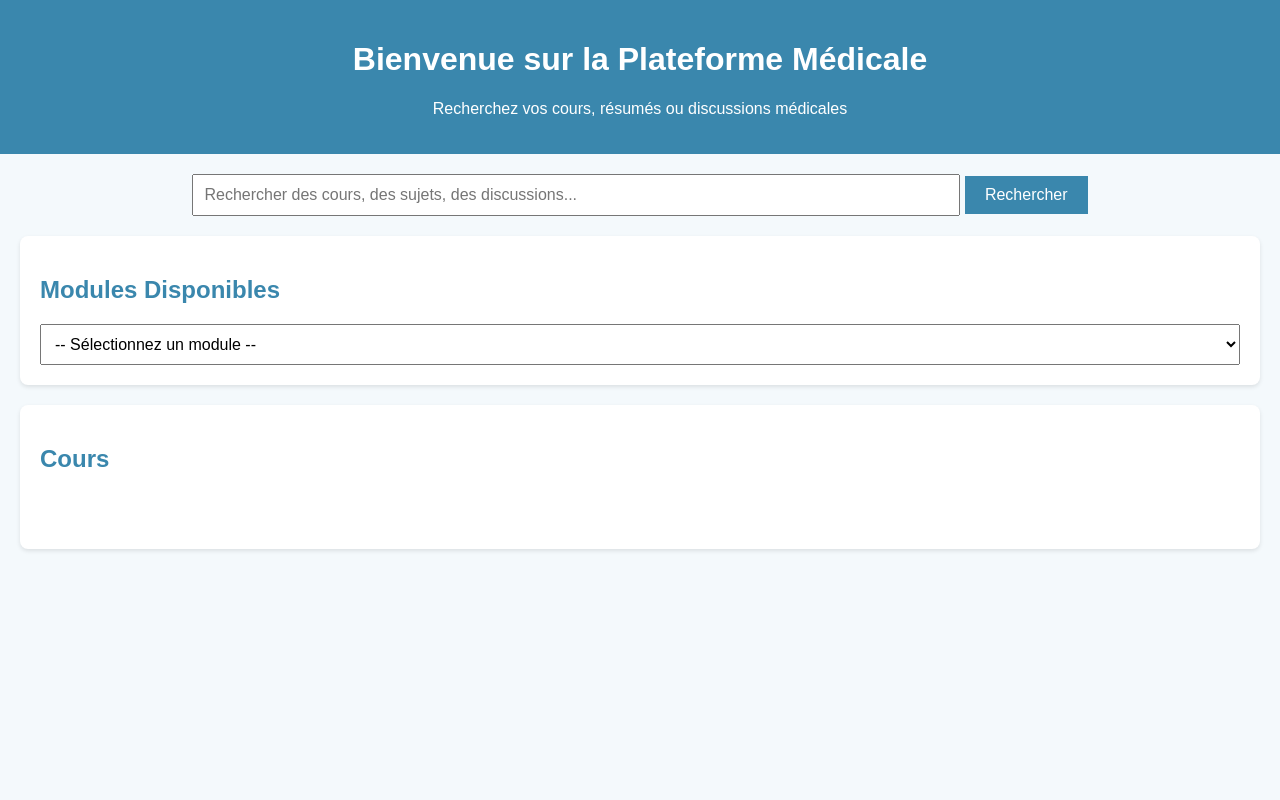
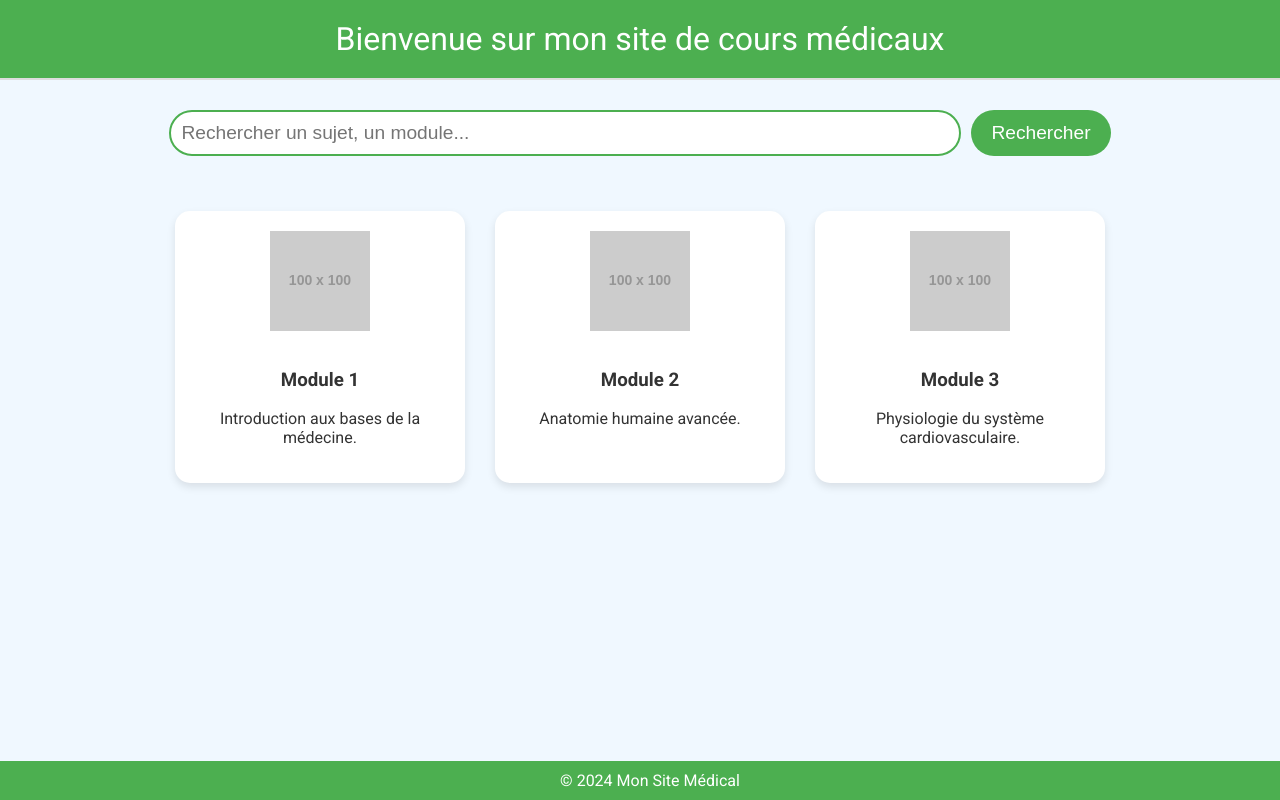
Before and after one commit to SalamoBirouk/Cours, a plain HTML site: page index.html in a window 1280 px wide. Drawn offline with Linux system fonts and the light colour scheme; placeholder pictures from the web are drawn by us.

Commit message:
Update index.html

```diff
--- a/index.html
+++ b/index.html
@@ -3,37 +3,122 @@
 <head>
     <meta charset="UTF-8">
     <meta name="viewport" content="width=device-width, initial-scale=1.0">
-    <title>Plateforme Médicale</title>
-    <link rel="stylesheet" href="styles.css">
+    <title>Mon Site Médical</title>
+    <link href="https://fonts.googleapis.com/css2?family=Roboto:wght@400;700&display=swap" rel="stylesheet">
+    <style>
+        body {
+            font-family: 'Roboto', sans-serif;
+            margin: 0;
+            padding: 0;
+            background-color: #f0f8ff;
+            color: #333;
+        }
+        header {
+            background-color: #4CAF50;
+            padding: 20px;
+            text-align: center;
+            color: white;
+            font-size: 2em;
+            border-bottom: 2px solid #ddd;
+        }
+        .search-bar {
+            display: flex;
+            justify-content: center;
+            margin-top: 30px;
+        }
+        .search-input {
+            width: 60%;
+            padding: 10px;
+            border-radius: 25px;
+            border: 2px solid #4CAF50;
+            font-size: 1.2em;
+            margin-right: 10px;
+            transition: border-color 0.3s ease;
+        }
+        .search-input:focus {
+            border-color: #3e8e41;
+            outline: none;
+        }
+        .search-button {
+            padding: 10px 20px;
+            background-color: #4CAF50;
+            color: white;
+            border: none;
+            border-radius: 25px;
+            cursor: pointer;
+            font-size: 1.2em;
+            transition: background-color 0.3s ease;
+        }
+        .search-button:hover {
+            background-color: #45a049;
+        }
+        .module-section {
+            display: flex;
+            flex-wrap: wrap;
+            justify-content: center;
+            margin: 40px 0;
+        }
+        .module-card {
+            background-color: #fff;
+            margin: 15px;
+            padding: 20px;
+            width: 250px;
+            border-radius: 15px;
+            box-shadow: 0 4px 8px rgba(0, 0, 0, 0.1);
+            text-align: center;
+            transition: transform 0.3s ease;
+        }
+        .module-card:hover {
+            transform: scale(1.05);
+        }
+        .module-card img {
+            max-width: 100px;
+            margin-bottom: 15px;
+        }
+        footer {
+            background-color: #4CAF50;
+            color: white;
+            text-align: center;
+            padding: 10px;
+            position: fixed;
+            width: 100%;
+            bottom: 0;
+        }
+    </style>
 </head>
 <body>
-    <header>
-        <h1>Bienvenue sur la Plateforme Médicale</h1>
-        <p>Recherchez vos cours, résumés ou discussions médicales</p>
-    </header>
 
-    <div class="search-section">
-        <input type="text" id="searchBar" placeholder="Rechercher des cours, des sujets, des discussions...">
-        <button onclick="search()">Rechercher</button>
+<header>
+    Bienvenue sur mon site de cours médicaux
+</header>
+
+<div class="search-bar">
+    <input type="text" class="search-input" placeholder="Rechercher un sujet, un module..." />
+    <button class="search-button">Rechercher</button>
+</div>
+
+<div class="module-section">
+    <div class="module-card">
+        <img src="https://via.placeholder.com/100" alt="Module 1" />
+        <h3>Module 1</h3>
+        <p>Introduction aux bases de la médecine.</p>
     </div>
+    <div class="module-card">
+        <img src="https://via.placeholder.com/100" alt="Module 2" />
+        <h3>Module 2</h3>
+        <p>Anatomie humaine avancée.</p>
+    </div>
+    <div class="module-card">
+        <img src="https://via.placeholder.com/100" alt="Module 3" />
+        <h3>Module 3</h3>
+        <p>Physiologie du système cardiovasculaire.</p>
+    </div>
+    <!-- Ajoute plus de modules ici -->
+</div>
 
-    <div class="modules-section">
-        <h2>Modules Disponibles</h2>
-        <select id="moduleSelector" onchange="loadCourses()">
-            <option value="">-- Sélectionnez un module --</option>
-            <option value="anatomie">Anatomie</option>
-            <option value="physiologie">Physiologie</option>
-            <option value="pathologie">Pathologie</option>
-        </select>
-    </div>
+<footer>
+    © 2024 Mon Site Médical
+</footer>
 
-    <div class="courses-section">
-        <h2>Cours</h2>
-        <ul id="coursesList">
-            <!-- Les cours seront chargés ici -->
-        </ul>
-    </div>
-
-    <script src="script.js"></script>
 </body>
 </html>
```
